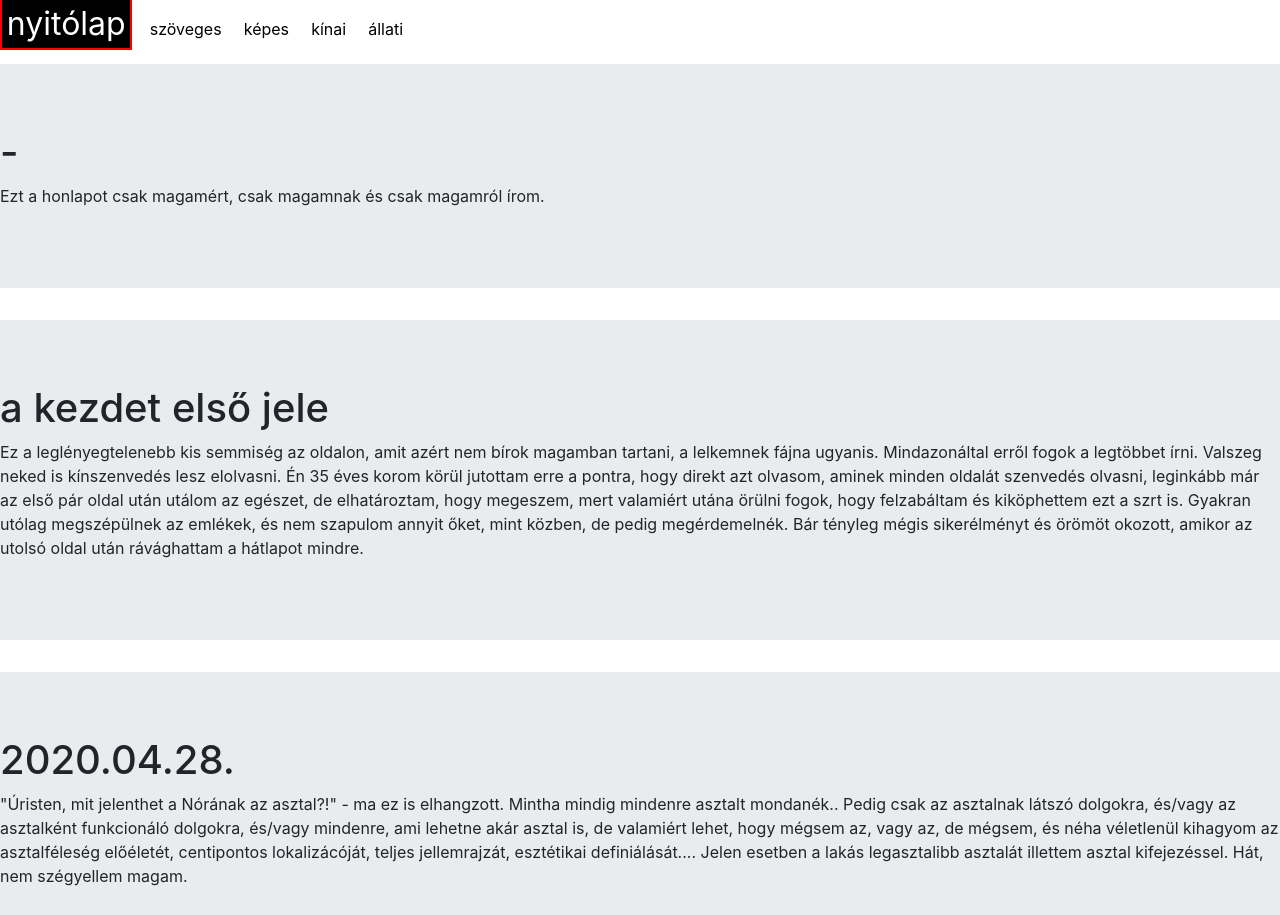
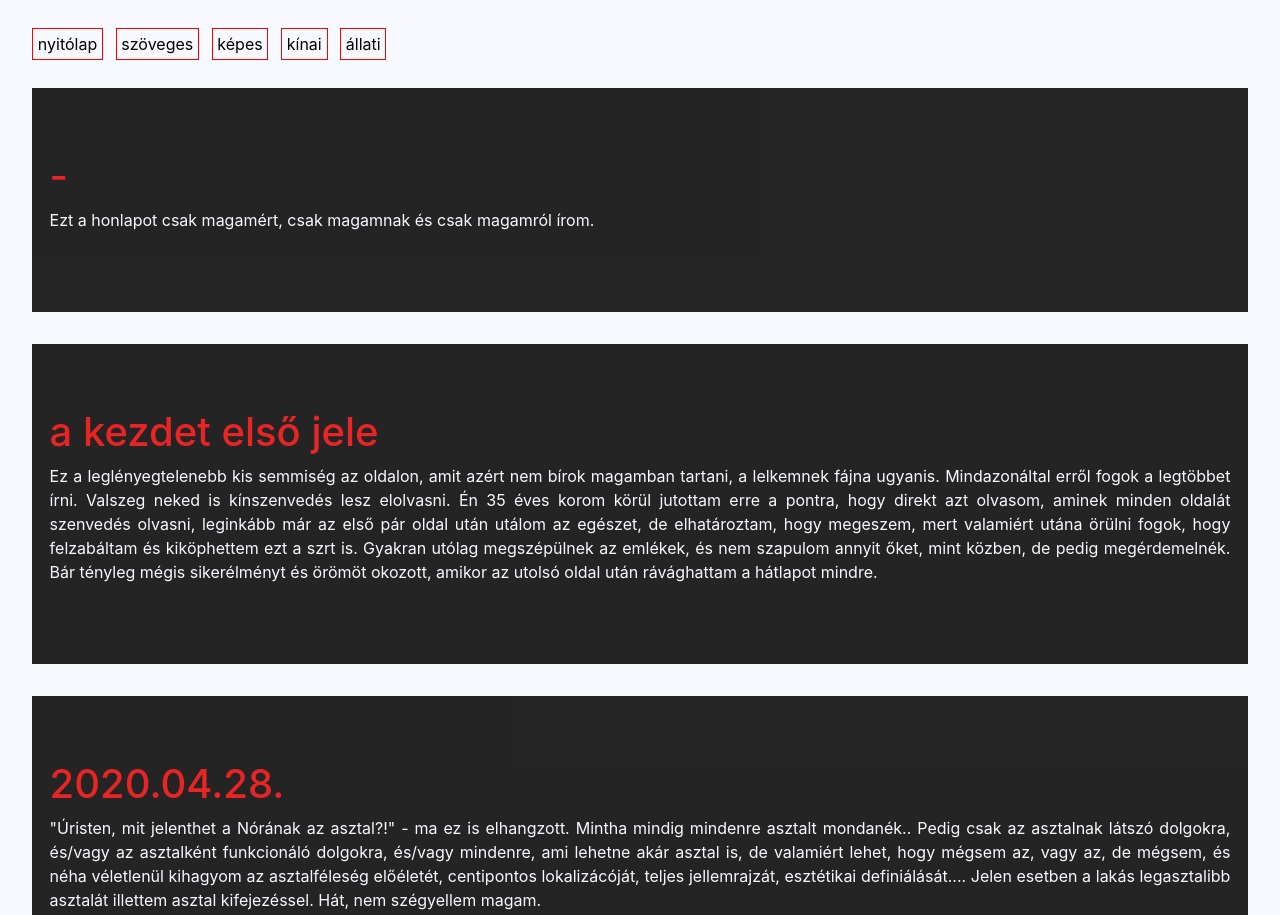
Before and after one commit to Nrazsfi/bootstrap-website, a plain HTML site: page index2.html in a window 1280 px wide. Shown: the top 915 px of the page. Drawn offline with nearby package versions, Linux system fonts and the light colour scheme.

Commit message:
blogoldal style

```diff
--- a/main2.css
+++ b/main2.css
@@ -4,11 +4,45 @@ body header ul li a{
     text-decoration: none;
 }
 
+body {
+    background-color: ghostwhite;
+}
+
+a {
+    border: 1px, solid, red;
+}
+
 a:hover {
-    color:white;
+    color:ghostwhite;
     background:black;
     border: solid 2px red;
     text-decoration: none;
     font-size: 2rem;
     transition: 3s;
 }
+
+header {
+    margin:2rem;
+    position: sticky;
+}
+
+.containercontainer-fluid {
+    margin: 2rem;
+}
+
+.jumbotron {
+    background-color: black;
+    color:ghostwhite;
+    opacity: 85%;
+}
+
+h1,p {
+    margin-left:1.1rem;
+    margin-right: 1.1rem;
+    text-align: justify;
+}
+
+h1 {
+    color: red;
+    opacity:90%;
+}
```
Also changed, not shown: index2.html (+1 -2 lines).
